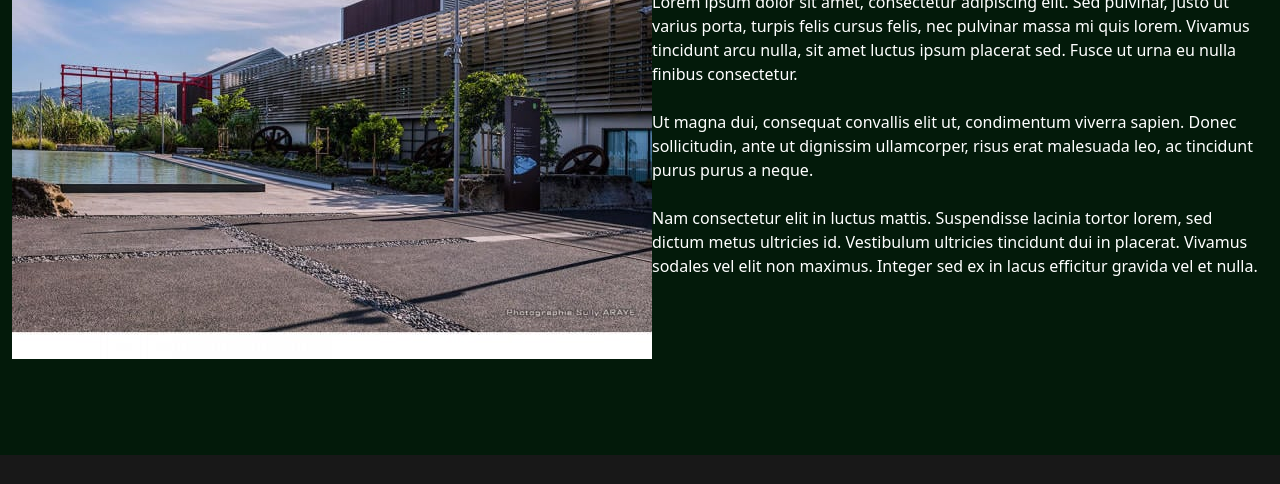
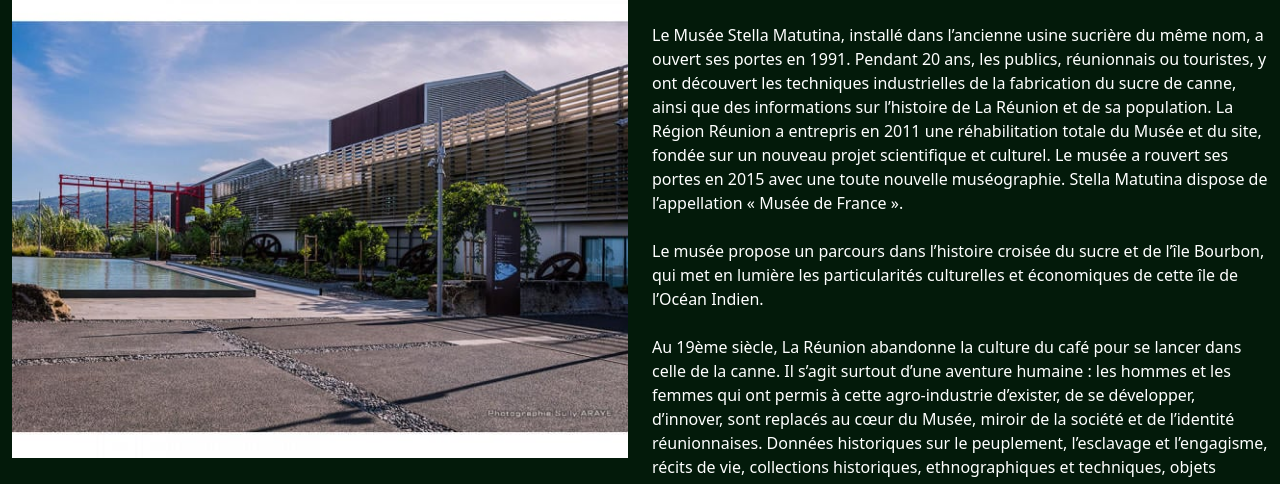
Before and after one commit to danypausemitchel/ASSOCIATIONAFLJ, a plain HTML site: page visite.html in a window 1280 px wide. Shown: the part 169-653 px from the top of the page. Drawn offline with nearby package versions, Linux system fonts and the light colour scheme.

Commit message:
Cinquieme commit

```diff
--- a/style.css
+++ b/style.css
@@ -56,3 +56,8 @@
     min-width: 100%;
     min-height: 100%;
 }
+
+.imagStella{
+    max-width: 100%;
+    max-height: 100%;
+}
--- a/visite.html
+++ b/visite.html
@@ -37,20 +37,22 @@
     <div class="container-fluid">
         <div class="mb-5 row row-cols-1 row-cols-md-2 align-items-center pt-5 pb-5">
     <div>
-      <img class="imagAsso" src="Image/Stella.jpg">
+      <img class="imagStella" src="Image/Stella.jpg">
     </div>
 
   <div class="pt-2 pb-2" id="lassoCiation">
 
     <h2>Petite historique</h2>
-
-    <p>Lorem ipsum dolor sit amet, consectetur adipiscing elit. Sed pulvinar, justo ut varius porta, turpis felis cursus felis, nec pulvinar massa mi quis lorem. Vivamus tincidunt arcu nulla, sit amet luctus ipsum placerat sed. Fusce ut urna eu nulla finibus consectetur.
+    <br/>
+    <h3>UN MUSÉE ENTIÈREMENT RÉHABILITÉ</h3>
+    <br/>
+    <p>Le Musée Stella Matutina, installé dans l’ancienne usine sucrière du même nom, a ouvert ses portes en 1991. Pendant 20 ans, les publics, réunionnais ou touristes, y ont découvert les techniques industrielles de la fabrication du sucre de canne, ainsi que des informations sur l’histoire de La Réunion et de sa population. La Région Réunion a entrepris en 2011 une réhabilitation totale du Musée et du site, fondée sur un nouveau projet scientifique et culturel. Le musée a rouvert ses portes en 2015 avec une toute nouvelle muséographie. Stella Matutina dispose de l’appellation « Musée de France ».
       <br/>
       <br/>
-      Ut magna dui, consequat convallis elit ut, condimentum viverra sapien. Donec sollicitudin, ante ut dignissim ullamcorper, risus erat malesuada leo, ac tincidunt purus purus a neque.
+      Le musée propose un parcours dans l’histoire croisée du sucre et de l’île Bourbon, qui met en lumière les particularités culturelles et économiques de cette île de l’Océan Indien.
       <br/>
       <br/>
-      Nam consectetur elit in luctus mattis. Suspendisse lacinia tortor lorem, sed dictum metus ultricies id. Vestibulum ultricies tincidunt dui in placerat. Vivamus sodales vel elit non maximus. Integer sed ex in lacus efficitur gravida vel et nulla.
+      Au 19ème siècle, La Réunion abandonne la culture du café pour se lancer dans celle de la canne. Il s’agit surtout d’une aventure humaine : les hommes et les femmes qui ont permis à cette agro-industrie d’exister, de se développer, d’innover, sont replacés au cœur du Musée, miroir de la société et de l’identité réunionnaises. Données historiques sur le peuplement, l’esclavage et l’engagisme, récits de vie, collections historiques, ethnographiques et techniques, objets insolites, vestiges industriels, témoignages des anciens travailleurs, documents d’archive donnent vie et relief à cette scénographie de la mémoire, avec le renfort des outils multimédias les plus récents.
     </p>
   </div>
 </div>
```
Also changed, not shown: index.html (+2 -2 lines), 1 other file.
